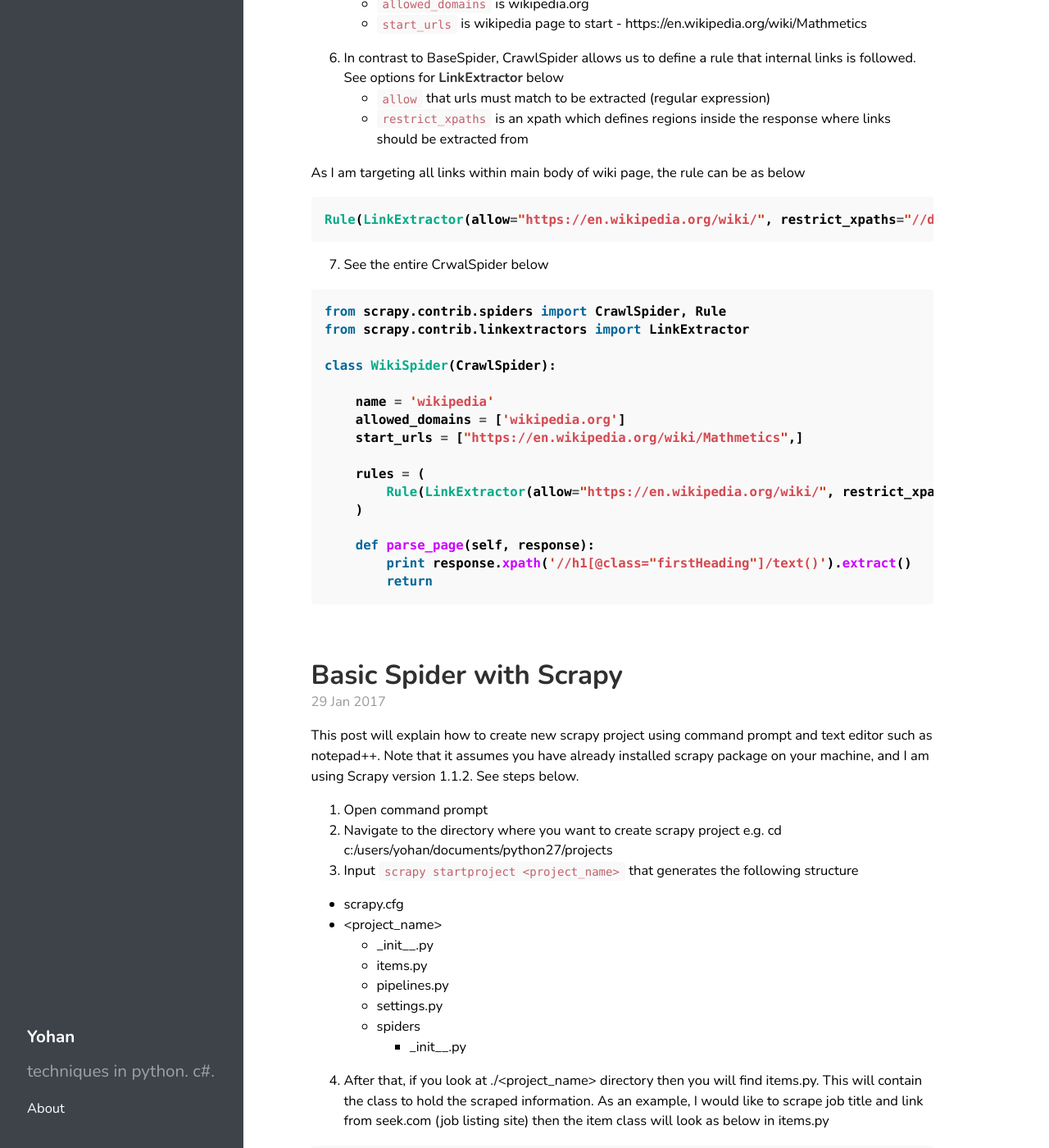
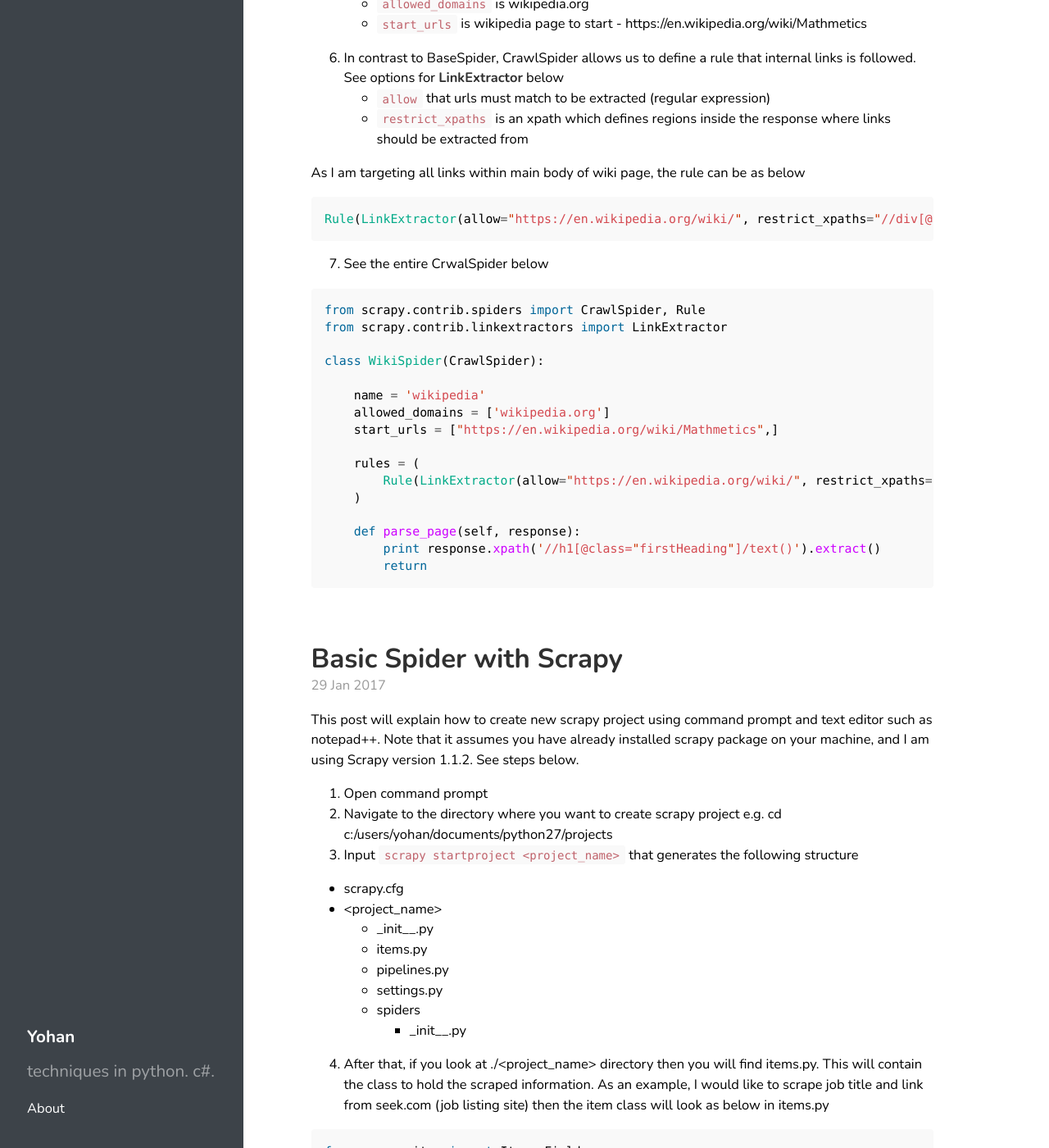
Before and after one commit to yohancheong/yohancheong.github.io, a Jekyll site: the page built from index.html, in a window 1280 px wide and 1400 px high, scrolled down 486 px. Shown: the whole window at 82% size. Built offline with Jekyll 4.4.1, drawn with Linux system fonts in a browser that asks for light colours; the list of posts is cut into pages by our own code.

Commit message:
Updating style

```diff
--- a/public/css/poole.css
+++ b/public/css/poole.css
@@ -164,7 +164,7 @@ pre {
   margin-top: 0;
   margin-bottom: 1rem;
   padding: 1rem;
-  font-size: .95rem;
+  font-size: .9rem;
   line-height: 1.4;
   white-space: pre;
   /*white-space: pre-wrap;*/
@@ -172,7 +172,6 @@ pre {
   word-wrap: break-word;
   background-color: #f9f9f9;
   overflow-x: scroll;
-  font-weight:bold;
 }
 pre code {
   padding: 0;
```
